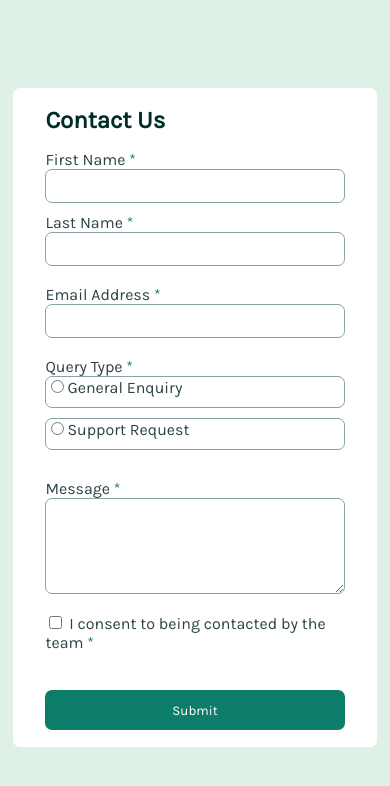
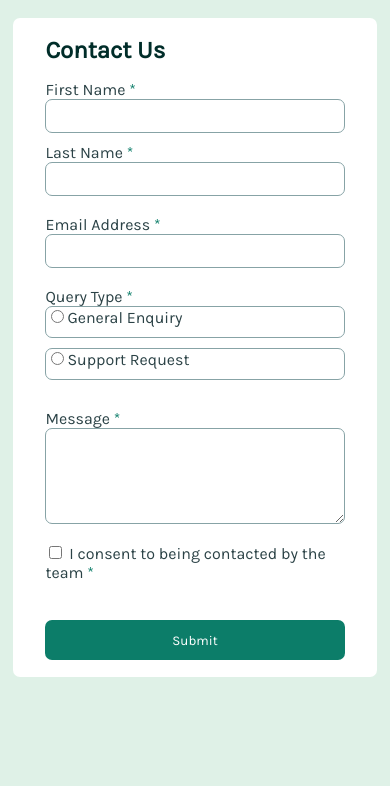
Before and after one commit to SiAWorkExperience/Contact-Form, a plain HTML site: page index.html in a window 390 px wide. Drawn offline with Linux system fonts and the light colour scheme.

Commit message:
Update style.css

```diff
--- a/style.css
+++ b/style.css
@@ -103,7 +103,7 @@ main{
     flex: 100%;
   }.flexBox{
     gap: 10px;
-  }body{
+  }main{
     padding-top: 10px;
   }form{
     padding: 0px 30px 15px 30px;
```
